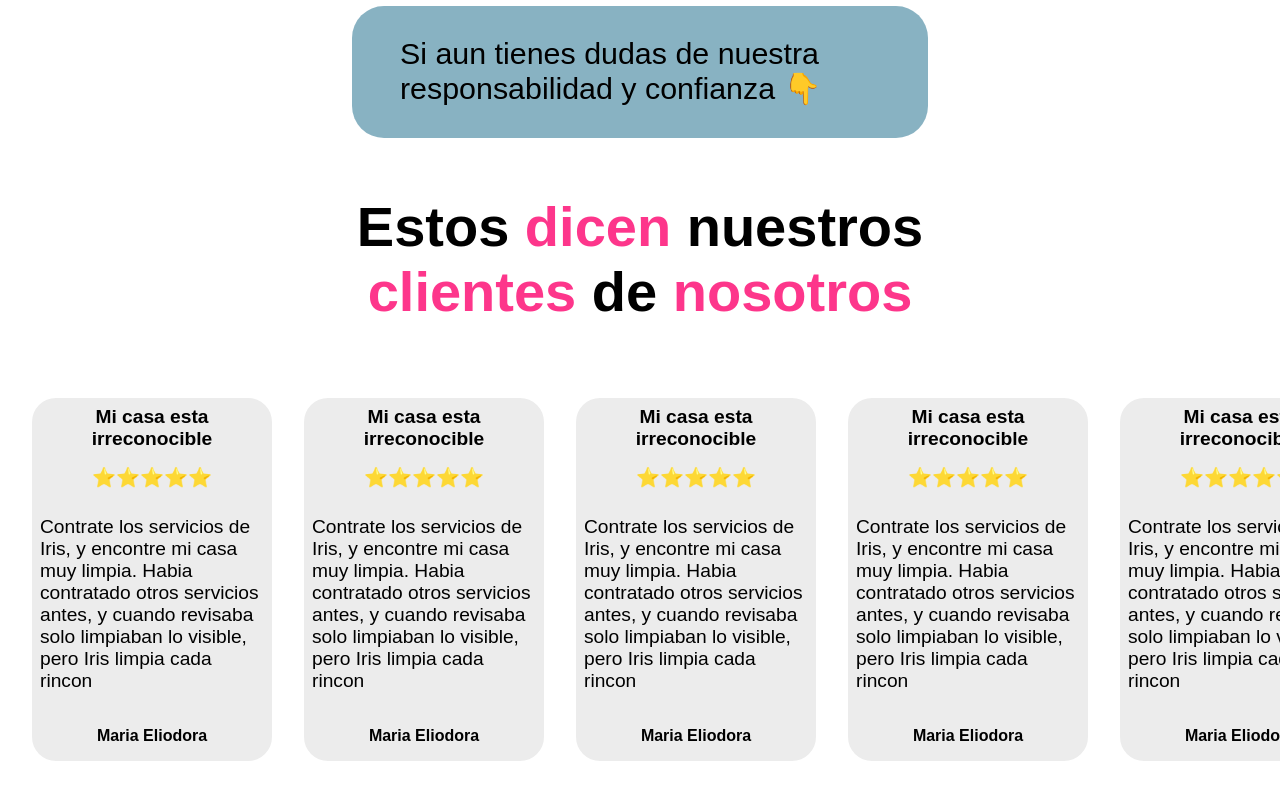
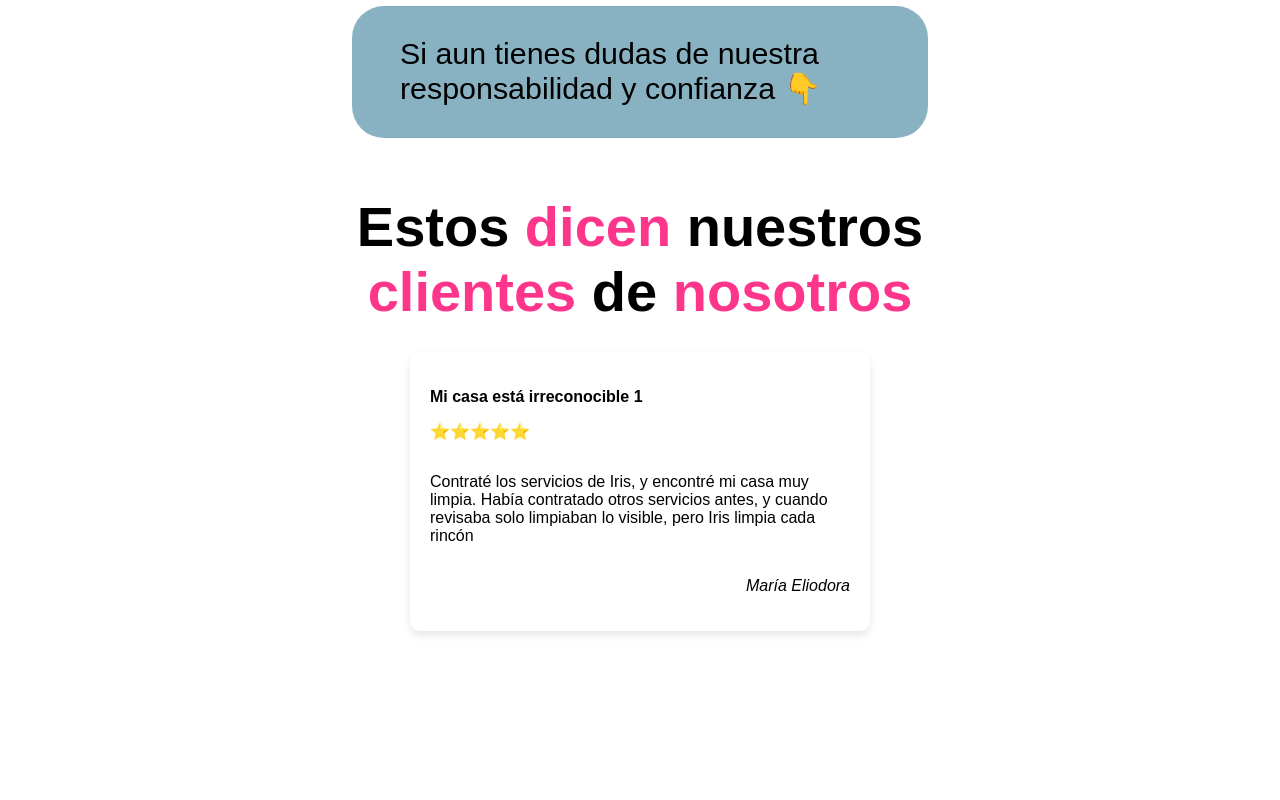
Before and after one commit to AdonayTobar/iris, a plain HTML site: page index.html in a window 1280 px wide. Shown: the part 1865-2665 px from the top of the page. After the commit the page ends 2516 px from the top, so only its background shows below. Drawn offline with Linux system fonts and the light colour scheme.

Commit message:
Agegando un slader

```diff
--- a/index.html
+++ b/index.html
@@ -173,68 +173,57 @@
       </div>
     </section>
 
-    <section class="lista-testi">
+    <section class="car">
+      <div class="carousel">
+            <div class="carousel-track-container">
+                <div class="carousel-track">
+                    <div class="carousel-slide">
                         <div class="testimonio">
                             <div class="descrip-tes">
-          <p>Mi casa esta irreconocible</p>
+                                <p>Mi casa está irreconocible 1</p>
                                 <p>⭐⭐⭐⭐⭐</p>
                             </div>
                             <div class="texto-tes">
-          <p>Contrate los servicios de Iris, y encontre mi casa muy limpia. Habia contratado otros servicios antes, y cuando revisaba solo limpiaban lo visible, pero Iris limpia cada rincon</p>
+                                <p>Contraté los servicios de Iris, y encontré mi casa muy limpia. Había contratado otros servicios antes, y cuando revisaba solo limpiaban lo visible, pero Iris limpia cada rincón</p>
                             </div>
                             <div class="nombre-cliente">
-          <p>Maria Eliodora</p>
+                                <p>María Eliodora</p>
                             </div>
                         </div>
+                    </div>
+                    <div class="carousel-slide">
                         <div class="testimonio">
                             <div class="descrip-tes">
-          <p>Mi casa esta irreconocible</p>
+                                <p>Excelente servicio 2</p>
                                 <p>⭐⭐⭐⭐⭐</p>
                             </div>
                             <div class="texto-tes">
-          <p>Contrate los servicios de Iris, y encontre mi casa muy limpia. Habia contratado otros servicios antes, y cuando revisaba solo limpiaban lo visible, pero Iris limpia cada rincon</p>
+                                <p>Estoy muy satisfecho con el servicio de limpieza de Iris. Muy profesional y detallista.</p>
                             </div>
                             <div class="nombre-cliente">
-          <p>Maria Eliodora</p>
+                                <p>Juan Pérez</p>
                             </div>
                         </div>
+                    </div>
+                    <div class="carousel-slide">
                         <div class="testimonio">
                             <div class="descrip-tes">
-          <p>Mi casa esta irreconocible</p>
+                                <p>¡Increíble! 3</p>
                                 <p>⭐⭐⭐⭐⭐</p>
                             </div>
                             <div class="texto-tes">
-          <p>Contrate los servicios de Iris, y encontre mi casa muy limpia. Habia contratado otros servicios antes, y cuando revisaba solo limpiaban lo visible, pero Iris limpia cada rincon</p>
+                                <p>No había visto mi casa tan limpia en años. Iris hizo un trabajo espectacular.</p>
                             </div>
                             <div class="nombre-cliente">
-          <p>Maria Eliodora</p>
+                                <p>Ana Gómez</p>
                             </div>
                         </div>
-      <div class="testimonio">
-        <div class="descrip-tes">
-          <p>Mi casa esta irreconocible</p>
-          <p>⭐⭐⭐⭐⭐</p>
-        </div>
-        <div class="texto-tes">
-          <p>Contrate los servicios de Iris, y encontre mi casa muy limpia. Habia contratado otros servicios antes, y cuando revisaba solo limpiaban lo visible, pero Iris limpia cada rincon</p>
-        </div>
-        <div class="nombre-cliente">
-          <p>Maria Eliodora</p>
                     </div>
                 </div>
-      <div class="testimonio">
-        <div class="descrip-tes">
-          <p>Mi casa esta irreconocible</p>
-          <p>⭐⭐⭐⭐⭐</p>
-        </div>
-        <div class="texto-tes">
-          <p>Contrate los servicios de Iris, y encontre mi casa muy limpia. Habia contratado otros servicios antes, y cuando revisaba solo limpiaban lo visible, pero Iris limpia cada rincon</p>
-        </div>
-        <div class="nombre-cliente">
-          <p>Maria Eliodora</p>
             </div>
         </div>
     </section>
+
 
   </div>
 
--- a/main.js
+++ b/main.js
@@ -1,3 +1,158 @@
 document.querySelector('.hamburger-menu').addEventListener('click', () => {
   document.querySelector('.menu').classList.toggle('active');
 });
+
+document.addEventListener('DOMContentLoaded', () => {
+    // Selecciona el contenedor de las diapositivas del carrusel.
+    const track = document.querySelector('.carousel-track');
+    // Convierte los elementos hijos de 'track' en un array.
+    const slides = Array.from(track.children);
+    // Obtiene el ancho de una diapositiva.
+    const slideWidth = slides[0].getBoundingClientRect().width;
+
+    // Variables para manejar el arrastre y el estado del carrusel.
+    let isDragging = false;
+    let startPos = 0;
+    let currentTranslate = 0;
+    let prevTranslate = 0;
+    let animationID;
+    let currentIndex = 0;
+
+    // Clona la primera y última diapositiva para crear el efecto de desplazamiento infinito.
+    const firstSlide = slides[0].cloneNode(true);
+    const lastSlide = slides[slides.length - 1].cloneNode(true);
+    track.appendChild(firstSlide);
+    track.insertBefore(lastSlide, slides[0]);
+
+    // Actualiza el array de diapositivas para incluir las diapositivas clonadas.
+    const updatedSlides = Array.from(track.children);
+    const totalSlides = updatedSlides.length;
+
+    // Posiciona las diapositivas clonadas y originales en línea horizontal.
+    updatedSlides.forEach((slide, index) => {
+        slide.style.left = `${slideWidth * index}px`;
+    });
+
+    // Función para establecer la posición del carrusel basada en el índice actual.
+    const setPositionByIndex = () => {
+        track.style.transition = 'transform 0.5s ease-in-out';
+        currentTranslate = -currentIndex * slideWidth;
+        prevTranslate = currentTranslate;
+        setSlidePosition(currentTranslate);
+        updateSlideClasses();
+    };
+
+    // Establece la posición del carrusel en el eje X.
+    const setSlidePosition = (translate) => {
+        track.style.transform = `translateX(${translate}px)`;
+    };
+
+    // Actualiza las clases de las diapositivas para reflejar la diapositiva actual.
+ // Actualiza las clases de las diapositivas para reflejar la diapositiva actual.
+const updateSlideClasses = () => {
+    updatedSlides.forEach((slide, index) => {
+        slide.classList.remove('current-slide');
+        if (index === currentIndex) {
+            slide.classList.add('current-slide');
+        }
+    });
+};
+
+
+    // Obtiene la posición X del evento (mouse o touch).
+    const getPositionX = (event) => {
+        return event.type.includes('mouse') ? event.pageX : event.touches[0].clientX;
+    };
+
+    // Animación para el arrastre.
+    const animation = () => {
+        setSlidePosition(currentTranslate);
+        if (isDragging) requestAnimationFrame(animation);
+    };
+
+    // Inicia el arrastre.
+    const touchStart = (event) => {
+        isDragging = true;
+        startPos = getPositionX(event);
+        animationID = requestAnimationFrame(animation);
+        track.classList.add('grabbing');
+        clearInterval(autoSlideInterval); // Detiene el desplazamiento automático en la interacción manual
+    };
+
+    // Mueve la diapositiva durante el arrastre.
+    const touchMove = (event) => {
+        if (isDragging) {
+            const currentPosition = getPositionX(event);
+            currentTranslate = prevTranslate + currentPosition - startPos;
+        }
+    };
+
+    // Termina el arrastre.
+    const touchEnd = () => {
+        isDragging = false;
+        cancelAnimationFrame(animationID);
+
+        const movedBy = currentTranslate - prevTranslate;
+
+        if (movedBy < -100) currentIndex += 1;
+        if (movedBy > 100) currentIndex -= 1;
+
+        // Manejo del ciclo infinito
+        if (currentIndex >= totalSlides - 1) {
+            currentIndex = 0;
+            prevTranslate = -slideWidth * (totalSlides - 2);
+        }
+
+        if (currentIndex < 0) {
+            currentIndex = totalSlides - 2;
+            prevTranslate = -slideWidth;
+        }
+
+        setPositionByIndex();
+        track.classList.remove('grabbing');
+
+        // Reinicia el desplazamiento automático
+        startAutoSlide();
+    };
+
+    // Añade los event listeners para el arrastre.
+    track.addEventListener('mousedown', touchStart);
+    track.addEventListener('touchstart', touchStart);
+
+    track.addEventListener('mousemove', touchMove);
+    track.addEventListener('touchmove', touchMove);
+
+    track.addEventListener('mouseup', touchEnd);
+    track.addEventListener('mouseleave', touchEnd);
+    track.addEventListener('touchend', touchEnd);
+
+    // Mueve a la siguiente diapositiva, manejando el ciclo infinito.
+    const moveToNextSlide = () => {
+        currentIndex++;
+        if (currentIndex >= totalSlides - 1) {
+            track.style.transition = 'none';
+            currentIndex = 0;
+            setPositionByIndex();
+            setTimeout(() => {
+                track.style.transition = 'transform 0.5s ease-in-out';
+                currentIndex = 1;
+                setPositionByIndex();
+            }, 30);
+        } else {
+            setPositionByIndex();
+        }
+        updateSlideClasses();
+    };
+
+    // Inicia el desplazamiento automático.
+    const startAutoSlide = () => {
+        autoSlideInterval = setInterval(moveToNextSlide, 3000); // Cambia la diapositiva cada 3 segundos
+    };
+
+    // Inicializa el carrusel
+    let autoSlideInterval;
+    currentIndex = 1; // Empieza desde la diapositiva real inicial
+    setPositionByIndex();
+    updateSlideClasses();
+    startAutoSlide();
+});
--- a/style.css
+++ b/style.css
@@ -488,56 +488,74 @@ body {
 
 
 /* Testimonios*/
-.lista-testi {
-  padding: 1rem 0;
+
+
+.car {
   display: flex;
-  width:100%;
-  overflow-x: auto;
-  margin-top: 2rem;
-  scrollbar-width: thin; /* Estilo de la barra de desplazamiento en Firefox */
-    scrollbar-color: #888 #eee;
-    margin-bottom: 5rem;
+  justify-content: center;
+}
+
+.carousel {
+    position: relative;
+    width: 100%;
+    max-width: 500px;
+    overflow: hidden;
+    cursor: grab;
+    display: flex;
+    justify-content: center;
+}
+
+.carousel:active {
+    cursor: grabbing;
+}
+
+.carousel-track-container {
+    overflow: hidden;
+}
+
+.carousel-track {
+    display: flex;
+    justify-content: center;
+    transition: transform 0.5s ease-in-out;
+}
+
+.carousel-slide {
+    min-width: 100%;
+    box-sizing: border-box;
+    padding: 20px;
+    /*opacity: 0.5;
+    filter: blur(2px);
+    transition: opacity 0.5s ease-in-out, filter 0.5s ease-in-out;*/
+}
+
+.carousel-slide.current-slide {
+    opacity: 1;
+    filter: none;
 }
 
 .testimonio {
-  width: 15rem;
-  height: 25rem;
-  display: flex;
-  flex-direction: column;
-  justify-content: center;
-  margin-right: 0rem;
-  margin-left: 2rem;
+    background: white;
+    border-radius: 10px;
+    padding: 20px;
+    box-shadow: 0 4px 8px rgba(0, 0, 0, 0.1);
 }
 
 .descrip-tes {
-  width: 15rem;
-  border-radius: 1.5rem 1.5rem 0 0;
-  display: flex;
-  flex-direction: column;
-  align-items: center;
-  text-align: center;
-  background-color: rgb(236, 236, 236);
+    font-weight: bold;
 }
 
-.descrip-tes p {
-  font-size: 1.2rem;
-  font-weight: bolder;
-  padding: 0;
-  margin: 0;
-  padding: 0.5rem;
+.texto-tes {
+    margin: 10px 0;
+    width: 100%;
+    display: flex;
+    justify-content: center;
 }
-.texto-tes {
-  font-size: 1.2rem;
-  background-color: rgb(236, 236, 236);
-  padding: 0 0.5rem;
-  margin-bottom: 0rem;
+
+.nombre-cliente {
+    text-align: right;
+    font-style: italic;
 }
-.nombre-cliente {
-  text-align: center;
-  background-color: rgb(236, 236, 236);
-  border-radius:0 0 1.5rem 1.5rem ;
-  font-weight: bolder;
-}
+
 
 
 /*Regulación de h1*/
@@ -780,4 +798,7 @@ body {
   font-size: 1.3rem;
   padding: 0rem 1rem;
 }
+.car {
+  margin-top: 3rem;
 }
+}
```
Lines whose indentation alone changed are shown as unchanged.
